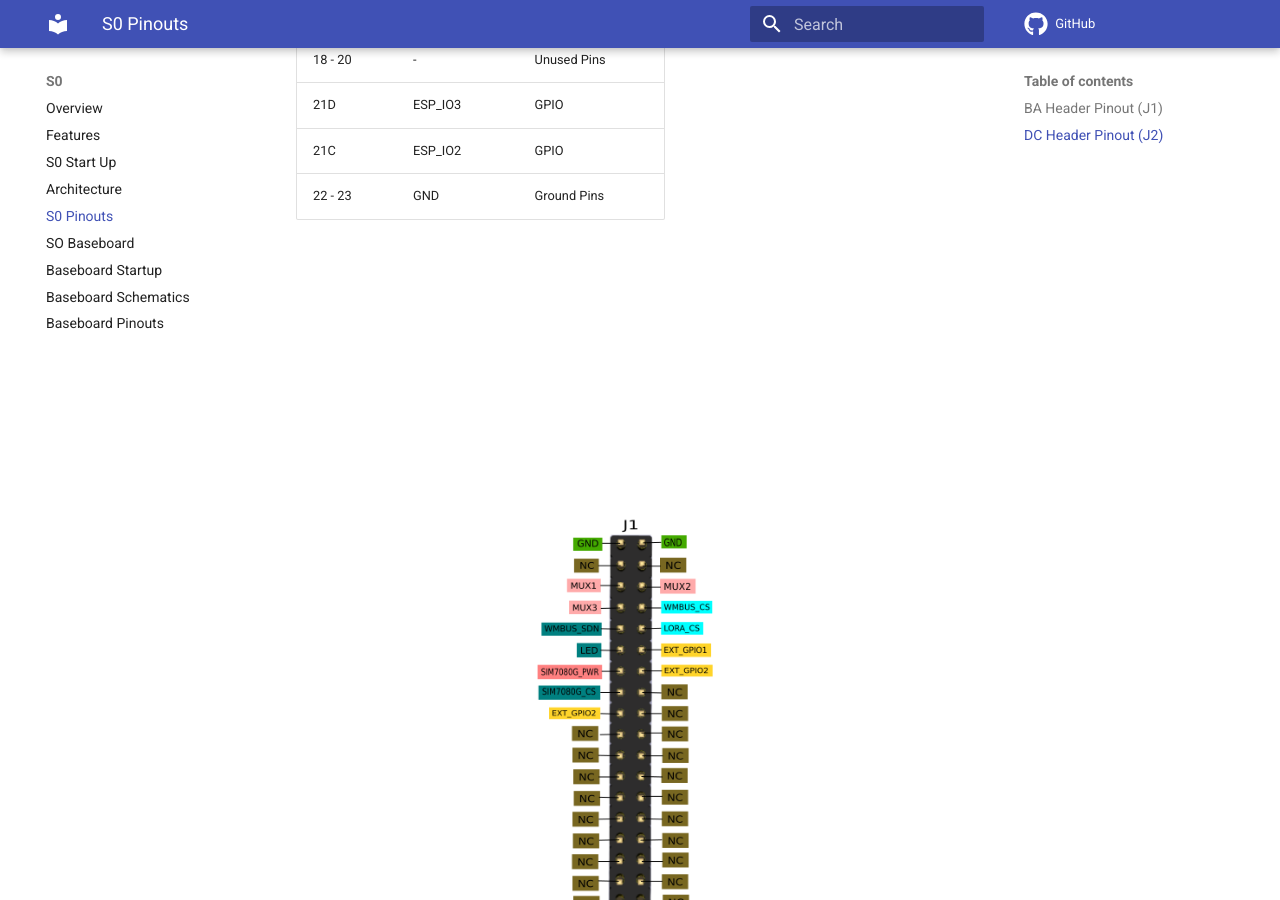
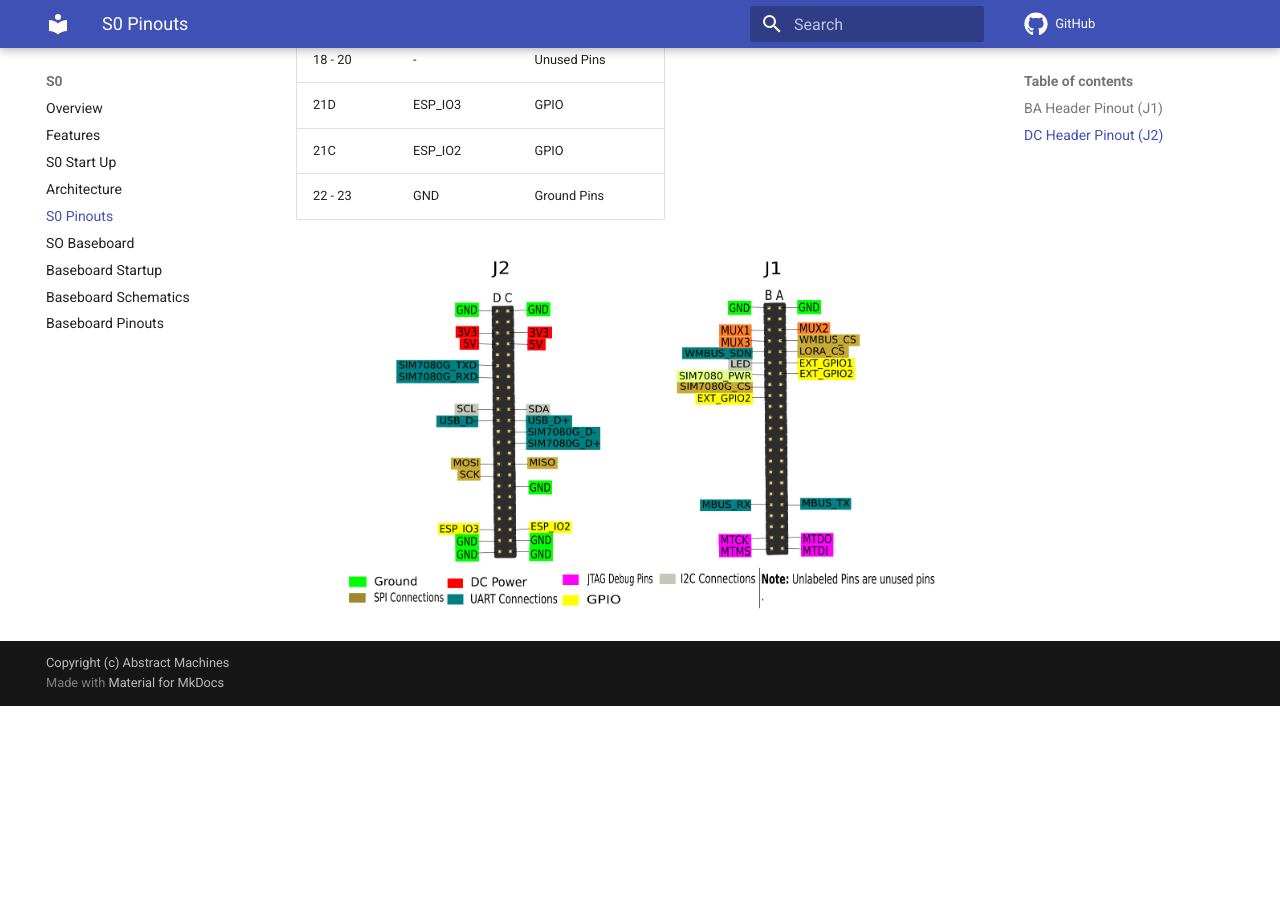
Before and after one commit to absmach/s0-docs, an MkDocs documentation site: the page built from docs/s0-pinouts.md, in a window 1280 px wide and 900 px high, scrolled down 2575 px. Built offline with MkDocs 1.6.1 and Material for MkDocs 9.7.7, drawn with Linux system fonts in a browser that asks for light colours; comment, search, counter and statistics services are not loaded; after the commit the page ends 3281 px from its top, so only the background shows below that.

Commit message:
S0 and Baseboard Pinout changes

```diff
--- a/docs/s0-pinouts.md
+++ b/docs/s0-pinouts.md
@@ -62,6 +62,4 @@
 | 21C      | ESP_IO2      | GPIO              |
 | 22 - 23  | GND          | Ground Pins       |
 
-![s0 pinout](images/S0-J1-PINOUT.png)
-
-![s0 pinout](images/S0-J2-PINOUT.png)
+![s0 pinout labeled](images/s0pinheader.png)
```
Also changed, not shown: docs/images/s0pinheader.png (added).
